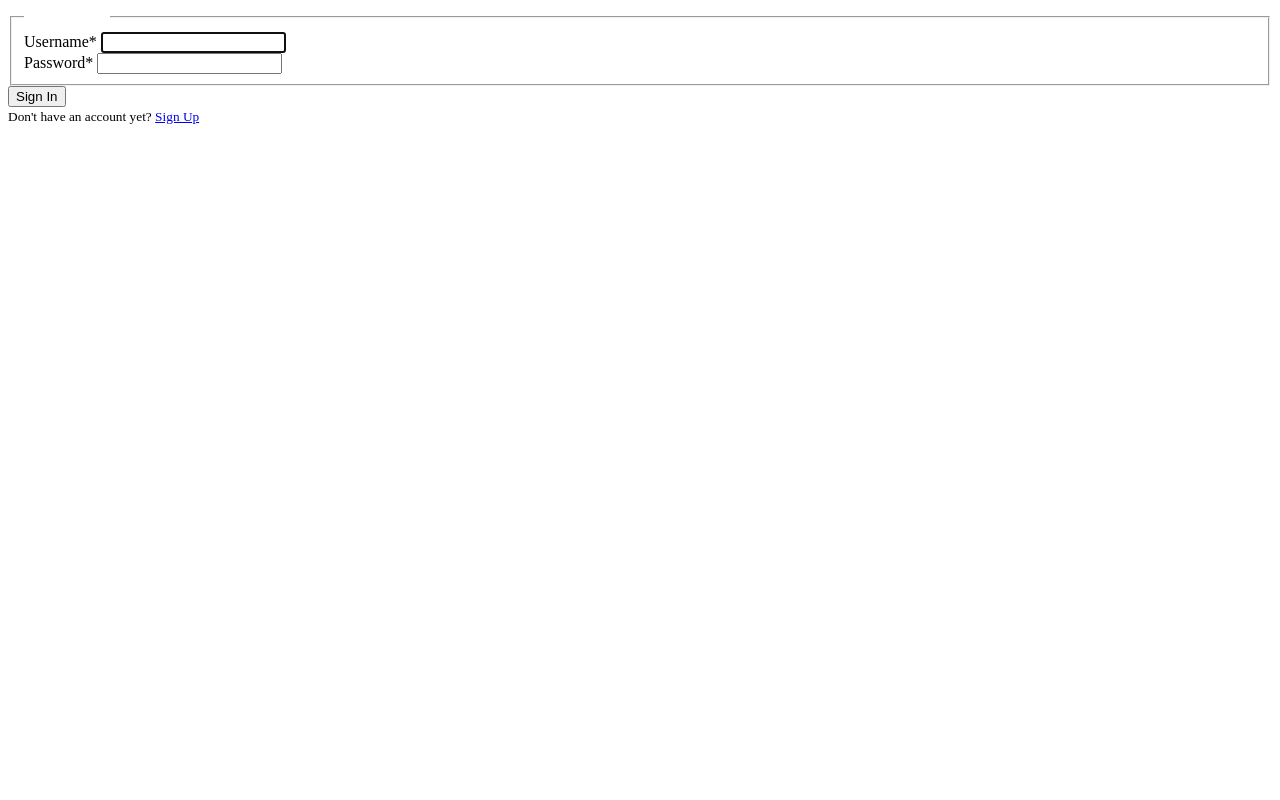
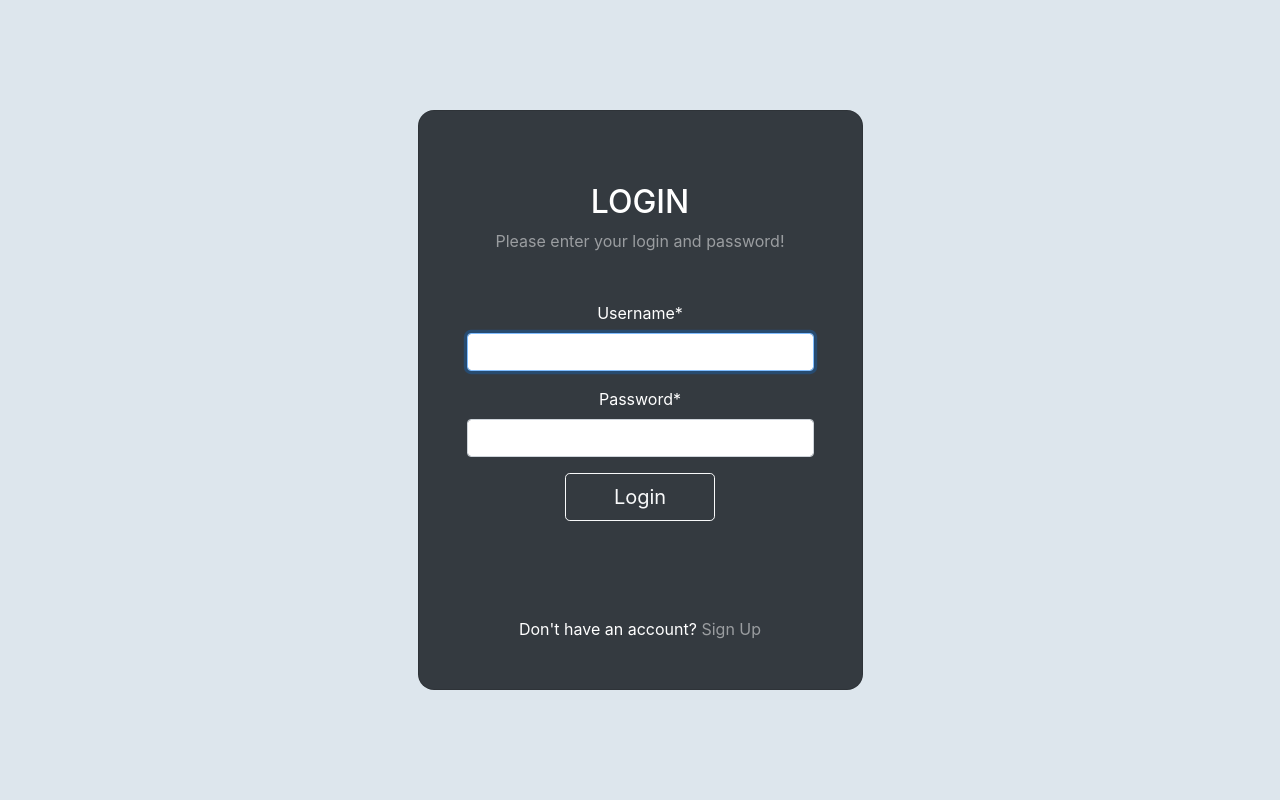
Before and after one commit to ayoub-djaghloul/Generation_mdp, a Django app: page / in a window 1280 px wide. Run offline with Django 5.2, Linux system fonts and the light colour scheme; some libraries are stand-ins or nearby versions.

Commit message:
applying login and signup style

```diff
--- a/mdpGenerator/mdpGenerator/settings.py
+++ b/mdpGenerator/mdpGenerator/settings.py
@@ -143,7 +143,6 @@ STATIC_URL = 'static/'
 
 DEFAULT_AUTO_FIELD = 'django.db.models.BigAutoField'
 
-
 STATICFILES_DIRS = [
     os.path.join(BASE_DIR, 'static')
 ]
--- /dev/null
+++ b/mdpGenerator/users/static/users/css/login.css
@@ -0,0 +1,7 @@
+.gradient-custom {
+    background: #dde6ed;
+}
+
+.body {
+    color: #27374D;
+}
--- a/mdpGenerator/users/static/users/css/main.css
+++ b/mdpGenerator/users/static/users/css/main.css
@@ -1,7 +1,7 @@
 @import url('https://fonts.googleapis.com/css?family=Work+Sans:400,600');
 body {
 	margin: 0;
-	background: #222;
+	background: #D0e8f2;
 	font-family: 'Work Sans', sans-serif;
 	font-weight: 800;
 }
@@ -13,7 +13,7 @@ body {
 
 
 header {
-  background: #55d6aa;
+  background: #9ba1a8;
 }
 
 header::after {
--- a/mdpGenerator/users/static/users/css/signup.css
+++ b/mdpGenerator/users/static/users/css/signup.css
@@ -0,0 +1,12 @@
+.gradient-custom {
+    background: #dde6ed;
+}
+
+.body {
+    color: #27374D;
+}
+
+.card-body {
+    max-width: 500px; /* ou toute autre valeur qui convient */
+    margin: auto;
+}
--- a/mdpGenerator/users/templates/users/home.html
+++ b/mdpGenerator/users/templates/users/home.html
@@ -6,7 +6,7 @@
 {% if messages %}
     <ul class="messages">
         {% for message in messages %}
-            <li{% if message.tags %} class="{{ message.tags }}"{% endif %}>{{ message }}</li>
+            <li {% if message.tags %} class="{{ message.tags }}"{% endif %}>{{ message }}</li>
         {% endfor %}
     </ul>
 {% endif %}
--- a/mdpGenerator/users/templates/users/login.html
+++ b/mdpGenerator/users/templates/users/login.html
@@ -4,24 +4,38 @@
 <html lang="en">
 <head>
     <meta charset="UTF-8">
-
-        <link rel="stylesheet" href="{% static 'users/css/signup.css' %}" type="text/css">
-
-    <title>Title</title>
+    <!-- Assurez-vous d'inclure les liens vers les CSS nécessaires pour le thème, ainsi que pour Crispy Forms si nécessaire -->
+    <link rel="stylesheet" href="{% static 'users/css/login.css' %}" type="text/css">
+    <!-- Inclure Bootstrap CSS pour le thème (si nécessaire) -->
+    <link rel="stylesheet" href="https://stackpath.bootstrapcdn.com/bootstrap/4.5.2/css/bootstrap.min.css">
+    <title>Login</title>
 </head>
 <body>
-<form action="" method="POST">
-      {% csrf_token %}
-      <fieldset class="form-group">
-          <legend class="border-bottom mb-4" style="color: white;">Sign In Now</legend>
-          {{ form|crispy }}
-      </fieldset>
-      <div class="form-group" id="signup-button">
-          <button class="btn ">Sign In</button>
+<section class="vh-100 gradient-custom">
+  <div class="container py-5 h-100">
+    <div class="row d-flex justify-content-center align-items-center h-100">
+      <div class="col-12 col-md-8 col-lg-6 col-xl-5">
+        <div class="card bg-dark text-white" style="border-radius: 1rem;">
+          <div class="card-body p-5 text-center">
+            <form action="" method="POST">
+              {% csrf_token %}
+              <div class="mb-md-5 mt-md-4 pb-5">
+                <h2 class="fw-bold mb-2 text-uppercase">Login</h2>
+                <p class="text-white-50 mb-5">Please enter your login and password!</p>
+                {{ form|crispy }}
+                <button class="btn btn-outline-light btn-lg px-5" type="submit">Login</button>
+              </div>
+              <div>
+                <p class="mb-0">Don't have an account? <a href="{% url 'signup' %}" class="text-white-50 fw-bold">Sign Up</a></p>
+              </div>
+            </form>
+          </div>
+        </div>
       </div>
-      <div class="form-group">
-          <small class="text-muted ml-3" >Don't have an account yet? <a href="{% url 'signup' %}">Sign Up</a></small>
-      </div>
-    </form>
-    </div></body>
+    </div>
+  </div>
+</section>
+<!-- Inclure Bootstrap JS pour le thème (si nécessaire) -->
+<script src="https://stackpath.bootstrapcdn.com/bootstrap/4.5.2/js/bootstrap.min.js"></script>
+</body>
 </html>
```
Also changed, not shown: mdpGenerator/users/templates/users/signup.html (+28 -14 lines), mdpGenerator/db.sqlite3.
